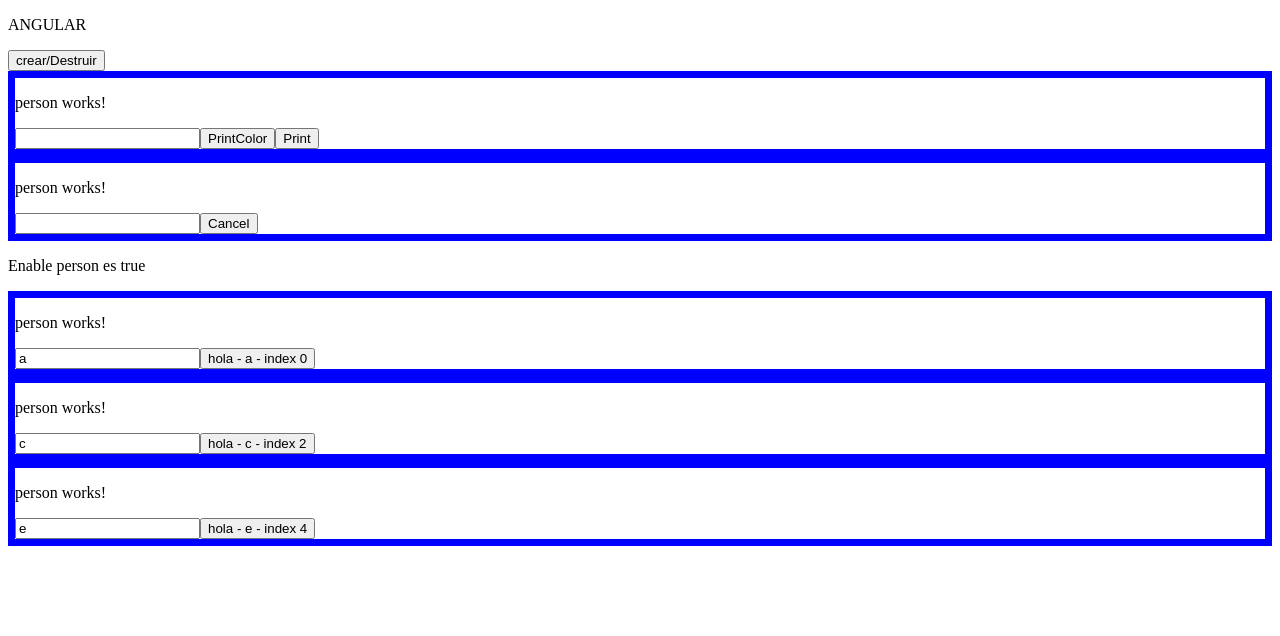
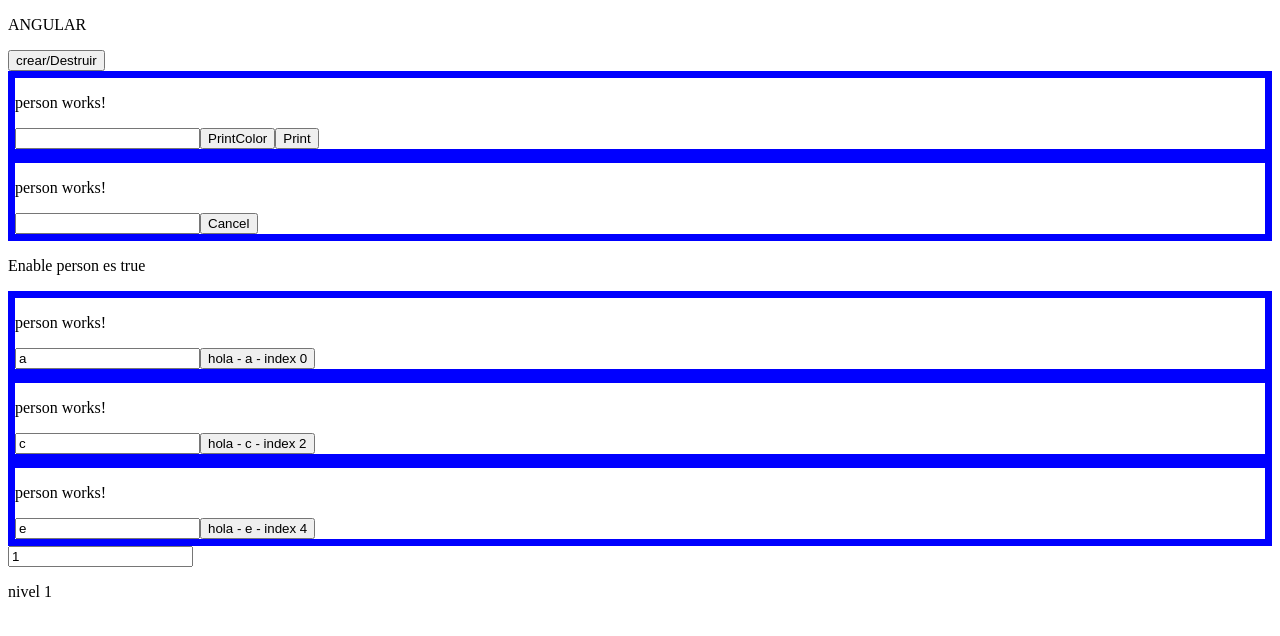
Before and after one commit to cricripaz/angular-train-2022, an Angular app: page / in a window 1280 px wide. Shown: the top 636 px of the page. Built offline with nearby package versions, Linux system fonts and the light colour scheme.

Commit message:
[12-08-2022 task 4] ngSwitch

```diff
--- a/src/app/app.component.html
+++ b/src/app/app.component.html
@@ -21,3 +21,16 @@
     <button>hola - {{ item }} - index {{ i }}</button>
   </app-person>
 </div>
+
+<input type="number" [(ngModel)]="level" />
+
+<div [ngSwitch]="level">
+  <p *ngSwitchCase="1">nivel 1</p>
+  <p *ngSwitchCase="2">nivel 2</p>
+  <p *ngSwitchCase="3">nivel 3</p>
+  <p *ngSwitchCase="4">nivel 4</p>
+  <p *ngSwitchDefault>
+    My Bonnie lies over the ocean. My Bonnie lies over the sea. My Bonnie lies
+    over the ocean. Oh, bring back my Bonnie to me.
+  </p>
+</div>
--- a/src/app/app.component.ts
+++ b/src/app/app.component.ts
@@ -8,8 +8,6 @@
 export class AppComponent {
   title = 'project';
 
-
-  enablePerson : boolean = true;
-
-
+  level: number = 1;
+  enablePerson: boolean = true;
 }
```
